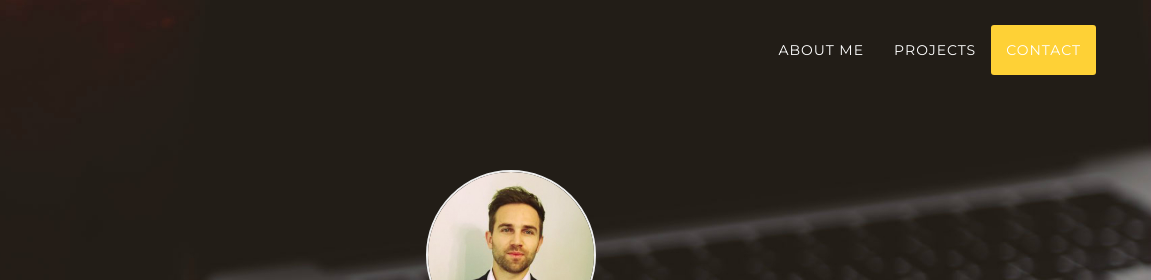
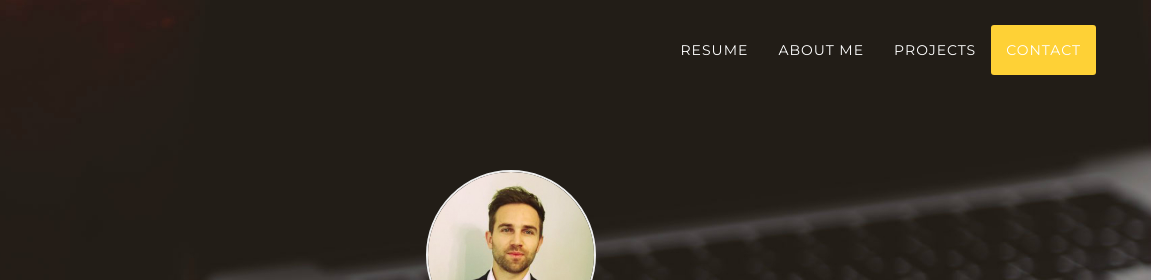
Before and after one commit to s-sanel/s-sanel.github.io, a website: page index.html in a window 1280 px wide. Shown: the top 280 px of the page, 129-1280 px from the left. Drawn offline with nearby package versions, Linux system fonts and the light colour scheme; a web font is replaced by a local one.

Commit message:
Add resume to main menu

```diff
--- a/index.html
+++ b/index.html
@@ -55,6 +55,9 @@
                 <ul class="nav navbar-nav navbar-right">
                     <li class="hidden">
                         <a href="#page-top"></a>
+                    </li>
+                    <li>
+                        <a class="page-scroll" href="./assets/Sanel-Selmanovic-Resume.pdf" target="_blank">Resume</a>
                     </li>
                     <li>
                         <a class="page-scroll" href="#services">About me</a>
```
